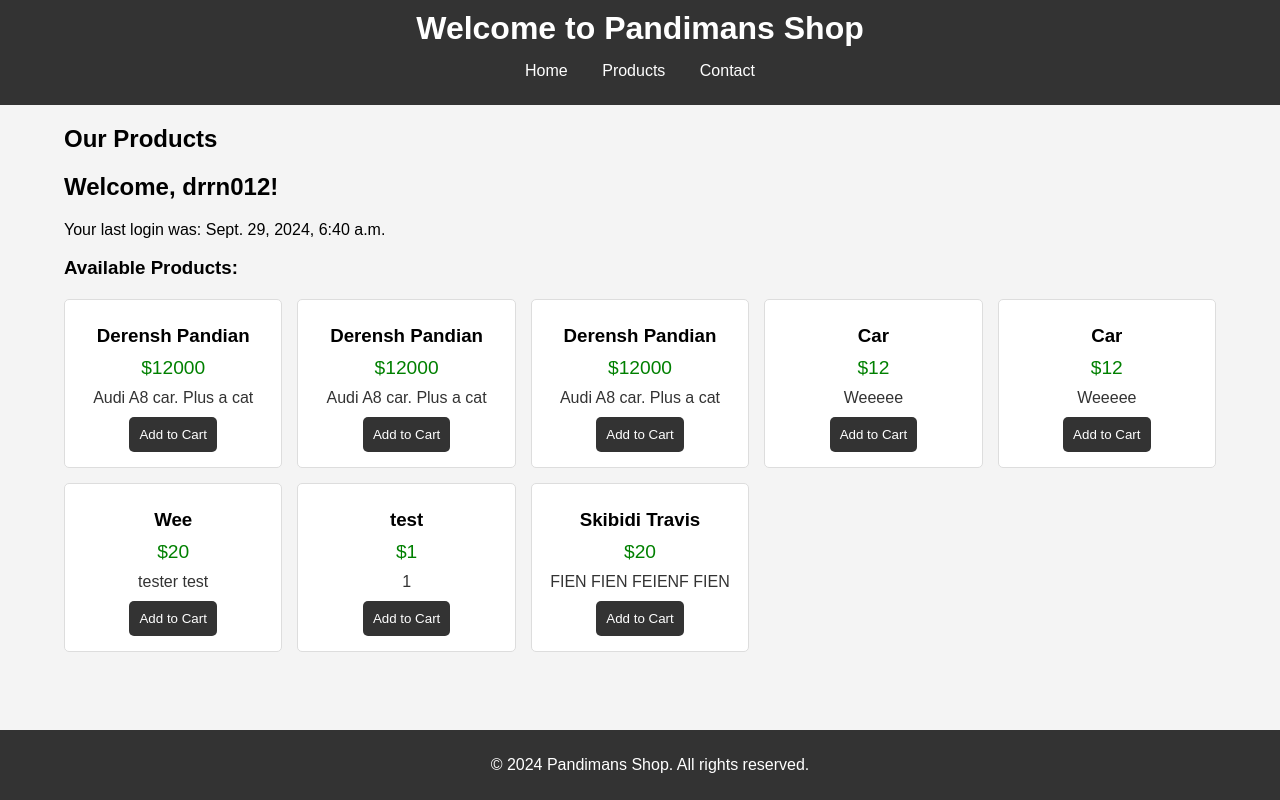
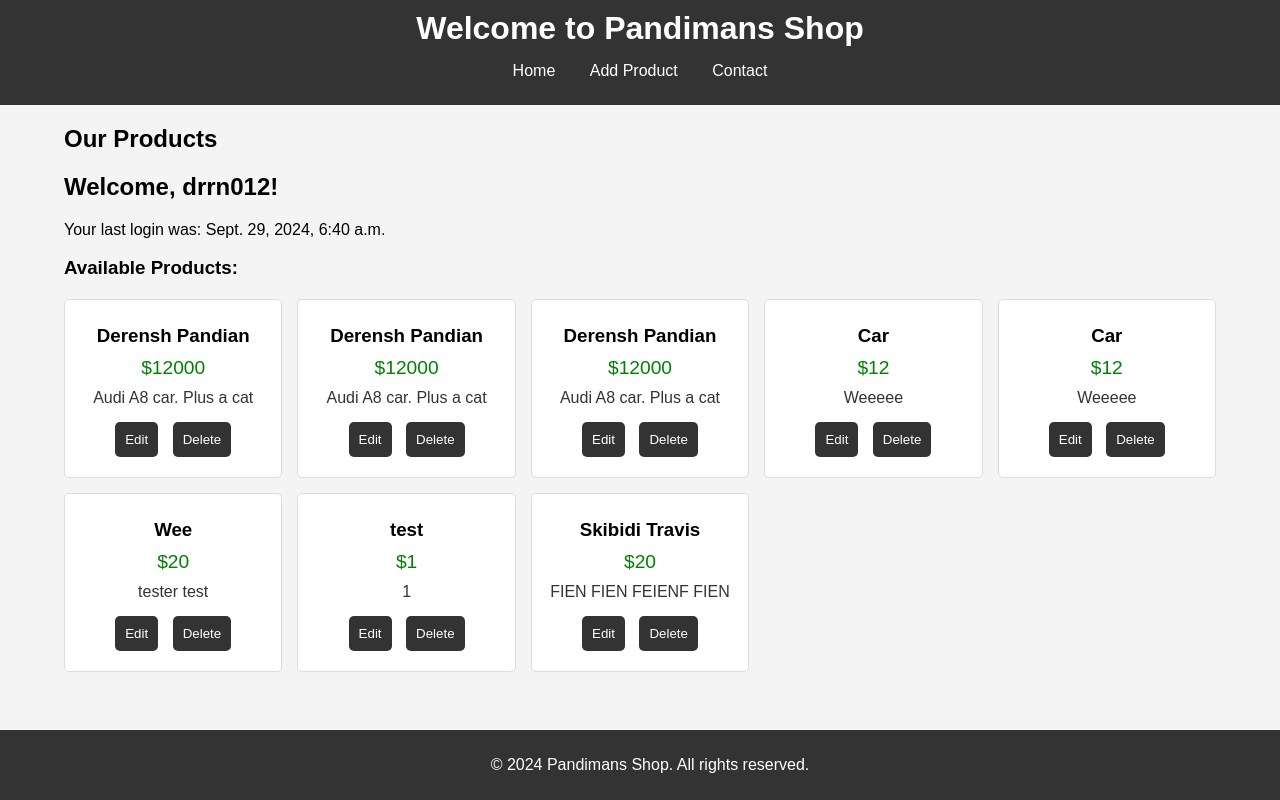
Before and after one commit to drrn012/ecomproject, a Django app: page / in a window 1280 px wide. Run offline with Django 5.2, Linux system fonts and the light colour scheme; a user stored in the database is signed in; data comes from the database, SQL or seed files in the repository; both versions use the stored data as it was after the commit.

Commit message:
Progress on Assignment 5

```diff
--- a/main/models.py
+++ b/main/models.py
@@ -1,22 +1,11 @@
 from django.db import models
 from django.contrib.auth.models import User
-
 
 class Product(models.Model):
     name = models.CharField(max_length=100)
     price = models.IntegerField()
     description = models.TextField()
+    user = models.ForeignKey(User, on_delete=models.CASCADE, default=1)  # Change 1 to the actual User ID
 
     def __str__(self):
         return self.name
-
-
-'''
-class Person(models.Models):
-    name = models.CharField(max_length=50)
-    age = models.IntegerField(max=100)
-    is_happy= models.BooleanField()
-
-    def __str__(self):
-        return self.name
-'''
--- a/main/templates/main.html
+++ b/main/templates/main.html
@@ -69,6 +69,7 @@
             border: none;
             cursor: pointer;
             border-radius: 5px;
+            margin: 5px; /* Adding some margin */
         }
         .product-card button:hover {
             background-color: #555;
@@ -83,6 +84,11 @@
             width: 100%;
         }
     </style>
+    <script>
+        function confirmDelete() {
+            return confirm('Are you sure you want to delete this product?');
+        }
+    </script>
 </head>
 <body>
     <header>
@@ -90,7 +96,7 @@
             <h1>Welcome to Pandimans Shop</h1>
             <nav>
                 <a href="/">Home</a>
-                <a href="/add/">Products</a>
+                <a href="{% url 'add-product' %}">Add Product</a> <!-- Make sure the URL name matches your urls.py -->
                 <a href="https://github.com/drrn012/ecomproject">Contact</a>
             </nav>
         </div>
@@ -110,13 +116,20 @@
             <!-- Dynamically Displayed Products from Database -->
             {% for product in products %}
             <div class="product-card">
+                {% if product.image %} <!-- Display image if available -->
+                    <img src="{{ product.image.url }}" alt="{{ product.name }}">
+                {% endif %}
                 <h3>{{ product.name }}</h3>
                 <p class="price">${{ product.price }}</p>
                 <p>{{ product.description }}</p>
-                <a href=""><button type="button">Add to Cart</button></a>
+                <a href="{% url 'edit_product' product.id %}"><button type="button">Edit</button></a>
+                <form action="{% url 'delete_product' product.id %}" method="post" style="display:inline;" onsubmit="return confirmDelete();">
+                    {% csrf_token %}
+                    <button type="submit">Delete</button>
+                </form>
             </div>
             {% empty %}
-            <p>No products available. To add more products, click the Products tab.</p>
+            <p>No products available. To add more products, click the "Add Product" link.</p>
             {% endfor %}
         </div>
     </div>
--- a/main/urls.py
+++ b/main/urls.py
@@ -11,4 +11,6 @@ urlpatterns = [
     path('register/', views.register, name='register'),
     path('login/', views.user_login, name='login'),
     path('logout/', views.user_logout, name='logout'),
+    path('edit_product/<int:product_id>/', views.edit_product, name='edit_product'),
+    path('delete_product/<int:product_id>/', views.delete_product, name='delete_product'),
 ]
--- a/main/views.py
+++ b/main/views.py
@@ -1,4 +1,4 @@
-from django.shortcuts import render, redirect
+from django.shortcuts import render, redirect, get_object_or_404
 from django.http import JsonResponse, HttpResponse
 from django.core import serializers
 from .forms import ProductForm
@@ -9,7 +9,8 @@ from django.contrib.auth.forms import UserCreationForm
 
 @login_required
 def home(request):
-    products = Product.objects.all()  # Fetch all products from the database
+    # Fetch products only for the logged-in user
+    products = Product.objects.filter(user=request.user)
     return render(request, 'main.html', {
         'products': products,
         'username': request.user.username,
@@ -17,43 +18,51 @@ def home(request):
     })
 
 # View to handle adding a product via form submission
+@login_required
 def add_product(request):
     if request.method == 'POST':
         form = ProductForm(request.POST)
         if form.is_valid():
-            form.save()
+            product = form.save(commit=False)
+            product.user = request.user  # Associate the product with the logged-in user
+            product.save()
             return redirect('home')
     else:
         form = ProductForm()
     return render(request, 'add_product.html', {'form': form})
 
 # View to display all products in JSON format
+@login_required
 def product_json(request):
-    products = Product.objects.all()
+    products = Product.objects.filter(user=request.user)  # Filter products by the logged-in user
     data = list(products.values())  # Convert queryset to list of dictionaries
     return JsonResponse(data, safe=False)
 
 # View to display all products in XML format
+@login_required
 def product_xml(request):
-    products = Product.objects.all()
+    products = Product.objects.filter(user=request.user)  # Filter products by the logged-in user
     data = serializers.serialize('xml', products)
     return HttpResponse(data, content_type='application/xml')
 
 # View to display a product by its ID in JSON format
+@login_required
 def product_json_by_id(request, id):
-    product = Product.objects.filter(id=id).values()
+    product = Product.objects.filter(id=id, user=request.user).values()  # Filter by ID and user
     if product:
         return JsonResponse(list(product), safe=False)
-    return JsonResponse({'error': 'Product not found'}, status=404)
+    return JsonResponse({'error': 'Product not found or not authorized'}, status=404)
 
 # View to display a product by its ID in XML format
+@login_required
 def product_xml_by_id(request, id):
-    product = Product.objects.filter(id=id)
+    product = Product.objects.filter(id=id, user=request.user)  # Filter by ID and user
     if product.exists():
         data = serializers.serialize('xml', product)
         return HttpResponse(data, content_type='application/xml')
-    return HttpResponse('<error>Product not found</error>', status=404, content_type='application/xml')
+    return HttpResponse('<error>Product not found or not authorized</error>', status=404, content_type='application/xml')
 
+# View to handle user login
 def user_login(request):
     if request.method == 'POST':
         username = request.POST['username']
@@ -68,10 +77,13 @@ def user_login(request):
     else:
         return render(request, 'login.html')
 
+# View to handle user logout
+@login_required
 def user_logout(request):
     logout(request)
     return redirect('login')
 
+# View to handle user registration
 def register(request):
     if request.method == 'POST':
         form = UserCreationForm(request.POST)
@@ -81,3 +93,21 @@ def register(request):
     else:
         form = UserCreationForm()
     return render(request, 'register.html', {'form': form})
+
+@login_required
+def edit_product(request, product_id):
+    product = get_object_or_404(Product, id=product_id)
+    if request.method == 'POST':
+        form = ProductForm(request.POST, instance=product)
+        if form.is_valid():
+            form.save()
+            return redirect('home')
+    else:
+        form = ProductForm(instance=product)
+    return render(request, 'edit_product.html', {'form': form})
+
+@login_required
+def delete_product(request, product_id):
+    product = get_object_or_404(Product, id=product_id)
+    product.delete()
+    return redirect('home')
```
Also changed, not shown: main/templates/edit_product.html (added, +32 -0 lines), db.sqlite3, main/migrations/0002_product_user.py (added).
